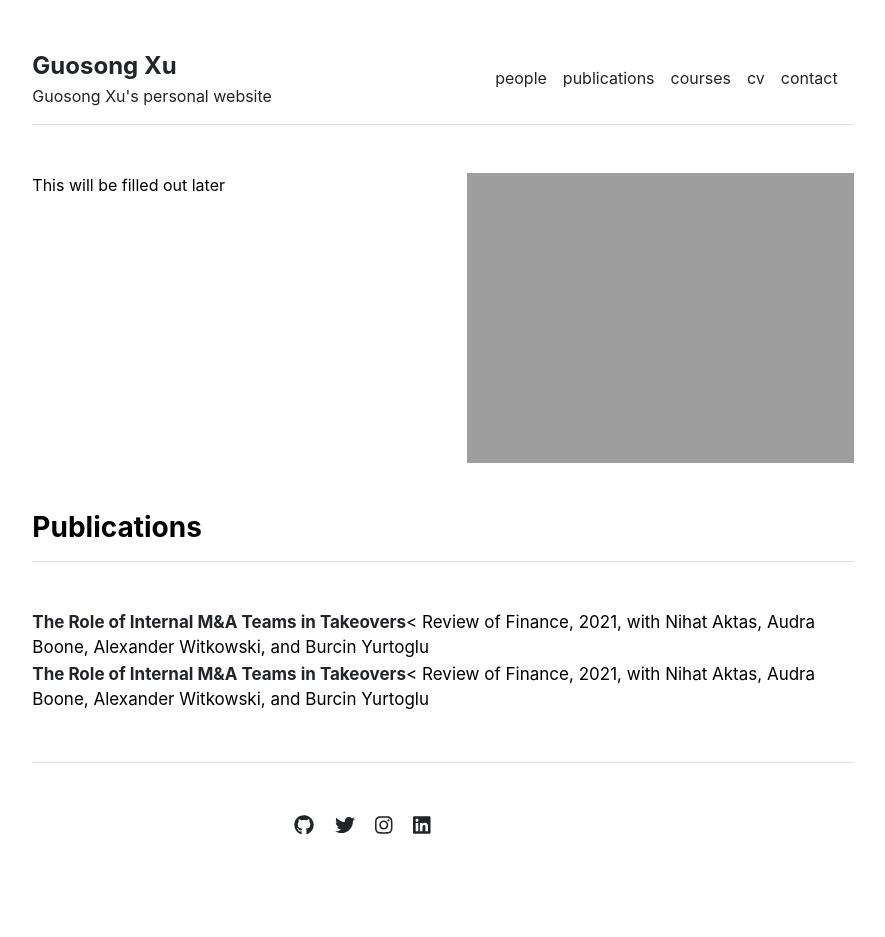
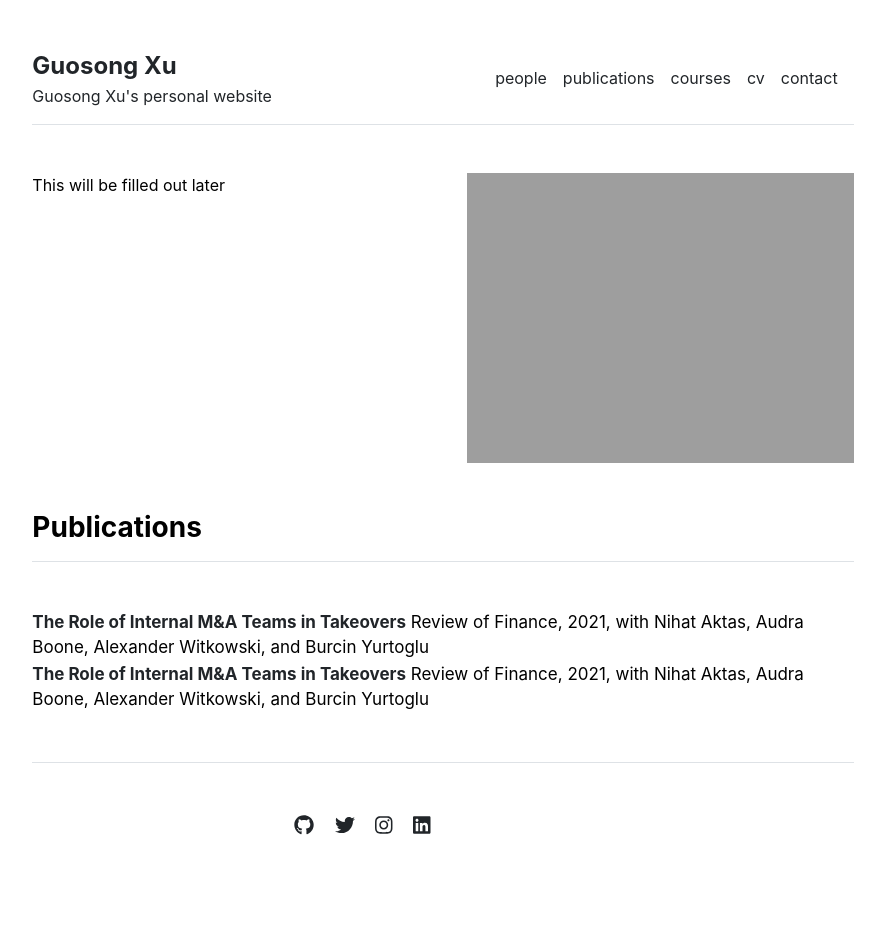
Before and after one commit to guosongxu/guosongxu.github.io, a Jekyll site: the page built from index.md, in a window 1280 px wide. Shown: the whole page, without its empty margins (197-1082 px from the left). Built offline with Jekyll 4.4.1, drawn with Linux system fonts in a browser that asks for light colours.

Commit message:
Update home.html

```diff
--- a/_layouts/home.html
+++ b/_layouts/home.html
@@ -14,7 +14,7 @@ layout: default
 <div class="row g-5 mb-5">
   <div class="col-md-12">
     <h3 class="fw-bold border-bottom pb-3 mb-5">Publications</h3>
-    <p style="font-size:17px;margin-bottom:1px;"><strong><a href="https://papers.ssrn.com/sol3/papers.cfm?abstract_id=3140400" target="_blank" rel="noreferrer noopener" aria-label=" (opens in a new tab)" style="text-decoration:none;">The Role of Internal M&amp;A Teams in Takeovers</a></strong>< Review of Finance, 2021, with Nihat Aktas, Audra Boone, Alexander Witkowski, and Burcin Yurtoglu </p>
-    <p style="font-size:17px;margin-bottom:1px;"><strong><a href="https://papers.ssrn.com/sol3/papers.cfm?abstract_id=3140400" target="_blank" rel="noreferrer noopener" aria-label=" (opens in a new tab)" style="text-decoration:none;">The Role of Internal M&amp;A Teams in Takeovers</a></strong>< Review of Finance, 2021, with Nihat Aktas, Audra Boone, Alexander Witkowski, and Burcin Yurtoglu </p>
+    <p style="font-size:17px;margin-bottom:1px;"><strong><a href="https://papers.ssrn.com/sol3/papers.cfm?abstract_id=3140400" target="_blank" rel="noreferrer noopener" aria-label=" (opens in a new tab)" style="text-decoration:none;">The Role of Internal M&amp;A Teams in Takeovers</a></strong> Review of Finance, 2021, with Nihat Aktas, Audra Boone, Alexander Witkowski, and Burcin Yurtoglu </p>
+    <p style="font-size:17px;margin-bottom:1px;"><strong><a href="https://papers.ssrn.com/sol3/papers.cfm?abstract_id=3140400" target="_blank" rel="noreferrer noopener" aria-label=" (opens in a new tab)" style="text-decoration:none;">The Role of Internal M&amp;A Teams in Takeovers</a></strong> Review of Finance, 2021, with Nihat Aktas, Audra Boone, Alexander Witkowski, and Burcin Yurtoglu </p>
   </div>
 </div>
```
